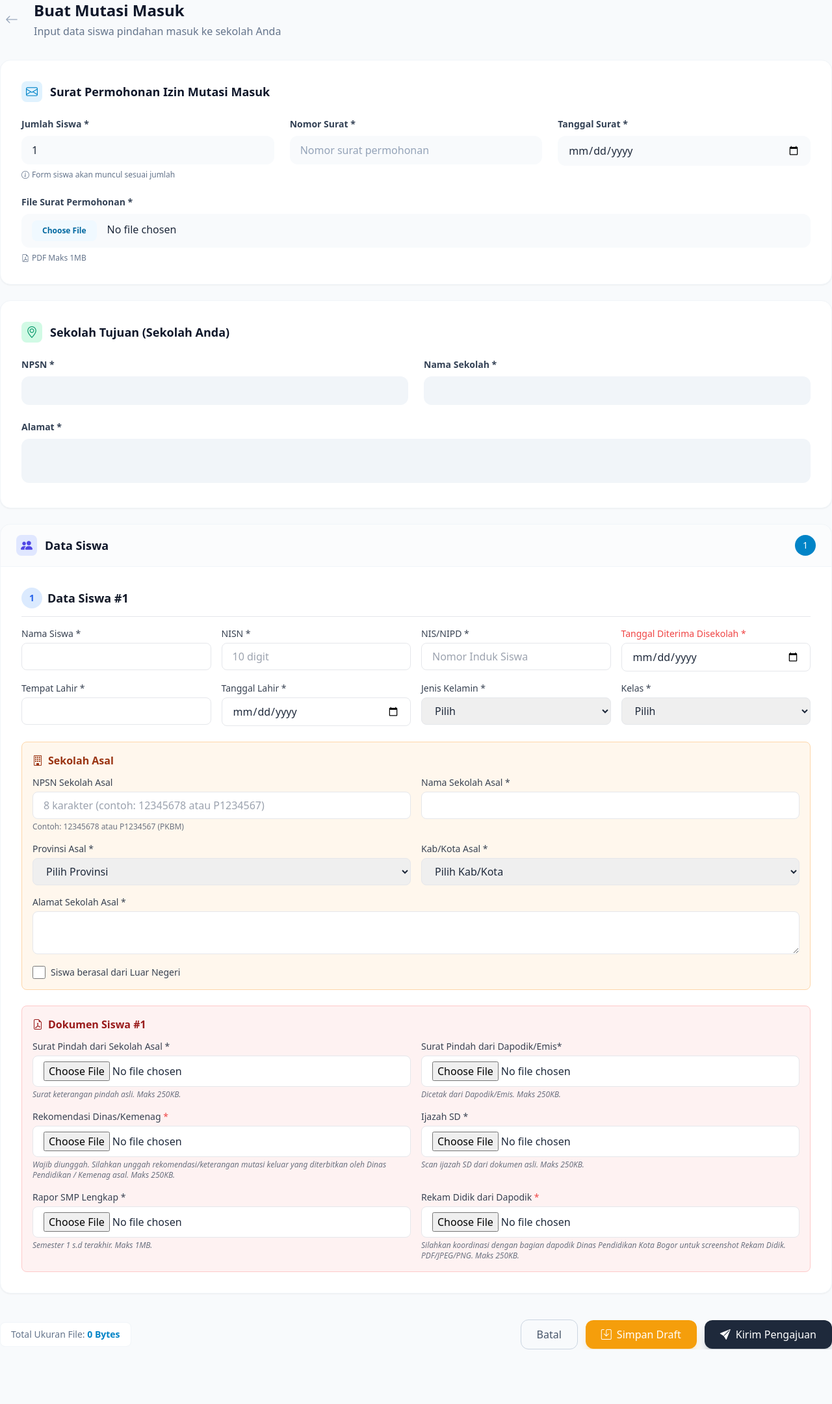
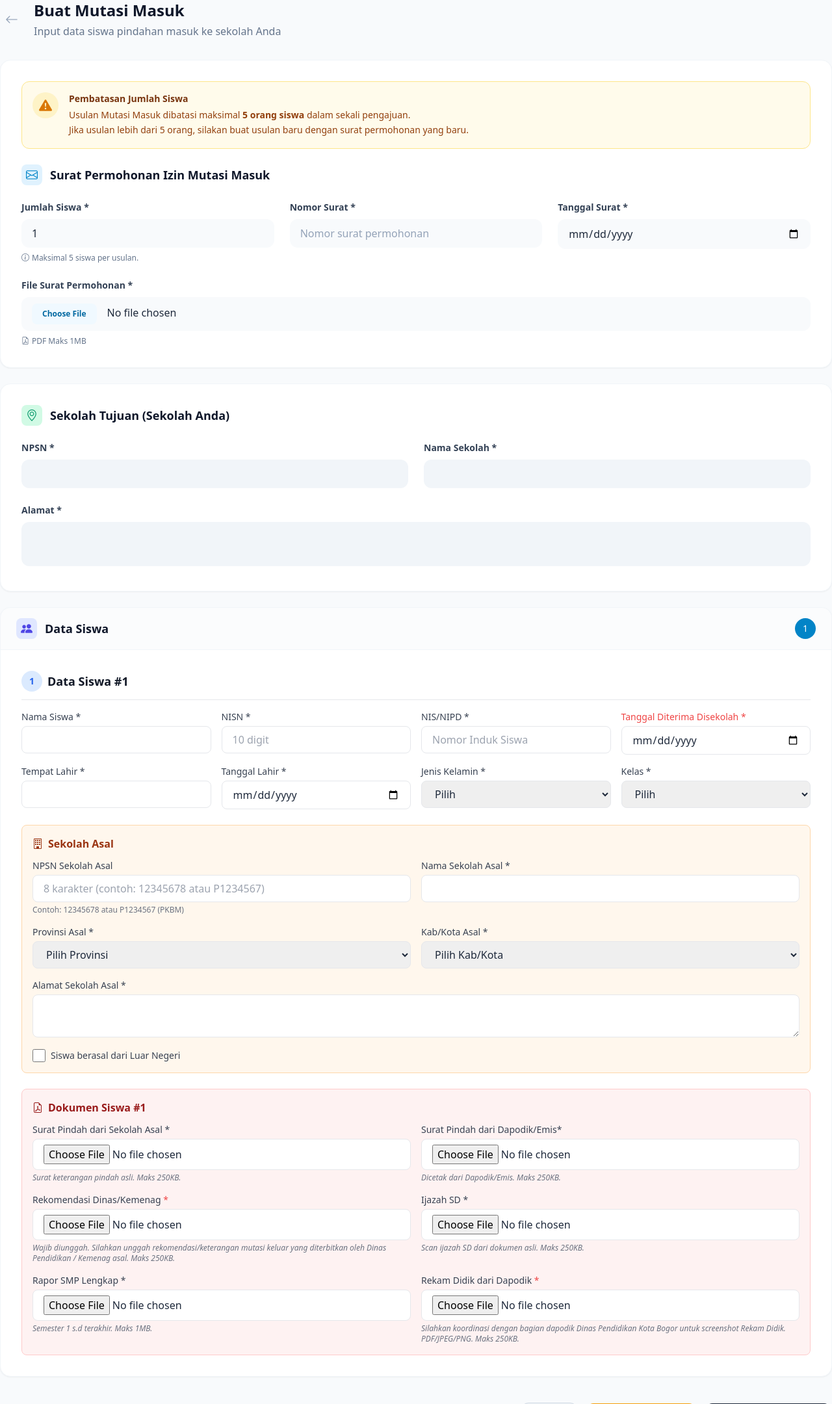
Before and after one commit to ruhy4t/simak, a Laravel app: template resources/views/mutasi/masuk/create.blade.php in a window 1280 px wide. Shown: the top 2160 px of the page at 65% size. Before the commit the page ends 2076 px from the top, so only its background shows below. Run offline with Laravel 12, Linux system fonts and the light colour scheme; the template is opened without the code that fills it, so the values that code supplies are empty; style sheets or scripts are compiled from the project's sources; some libraries are stand-ins or nearby versions.

Commit message:
Limit Mutasi Masuk: Max 5 students, add UI alert

```diff
--- a/resources/views/mutasi/masuk/create.blade.php
+++ b/resources/views/mutasi/masuk/create.blade.php
@@ -100,6 +100,20 @@
 
             <!-- Header Surat -->
             <div class="bg-white rounded-2xl shadow-sm border border-slate-100 p-6 sm:p-8">
+                {{-- IMPORTANT WARNING LIMIT --}}
+                <div class="mb-6 bg-amber-50 border border-amber-200 rounded-xl p-4 flex gap-4">
+                    <div class="w-10 h-10 rounded-full bg-amber-100 flex items-center justify-center shrink-0">
+                        <i class="bi bi-exclamation-triangle-fill text-amber-600 text-xl"></i>
+                    </div>
+                    <div>
+                        <h4 class="font-bold text-amber-900 text-sm">Pembatasan Jumlah Siswa</h4>
+                        <p class="text-sm text-amber-800 mt-1 leading-relaxed">
+                            Usulan Mutasi Masuk dibatasi maksimal <strong>5 orang siswa</strong> dalam sekali pengajuan.
+                            <br>Jika usulan lebih dari 5 orang, silakan buat usulan baru dengan surat permohonan yang baru.
+                        </p>
+                    </div>
+                </div>
+
                 <h2 class="text-lg font-bold text-slate-900 mb-6 flex items-center gap-3">
                     <div class="w-8 h-8 rounded-lg bg-sky-100 flex items-center justify-center">
                         <i class="bi bi-envelope text-sky-600"></i>
@@ -109,11 +123,10 @@
                 <div class="grid grid-cols-1 md:grid-cols-3 gap-6">
                     <div>
                         <label class="block text-sm font-semibold text-slate-700 mb-2">Jumlah Siswa *</label>
-                        <input type="number" name="jumlah_siswa" id="jumlah_siswa" min="1" max="20"
+                        <input type="number" name="jumlah_siswa" id="jumlah_siswa" min="1" max="5"
                             value="{{ old('jumlah_siswa', $draft->jumlah_siswa ?? 1) }}" required
                             class="w-full px-4 py-2.5 bg-slate-50 border-0 rounded-xl focus:ring-2 focus:ring-sky-100 focus:bg-white transition text-slate-800 placeholder:text-slate-400">
-                        <p class="text-xs text-slate-500 mt-2"><i class="bi bi-info-circle mr-1"></i>Form siswa akan muncul
-                            sesuai jumlah</p>
+                        <p class="text-xs text-slate-500 mt-2"><i class="bi bi-info-circle mr-1"></i>Maksimal 5 siswa per usulan.</p>
                     </div>
                     <div>
                         <label class="block text-sm font-semibold text-slate-700 mb-2">Nomor Surat *</label>
```
Also changed, not shown: app/Http/Controllers/MutasiMasukController.php (+4 -4 lines).
